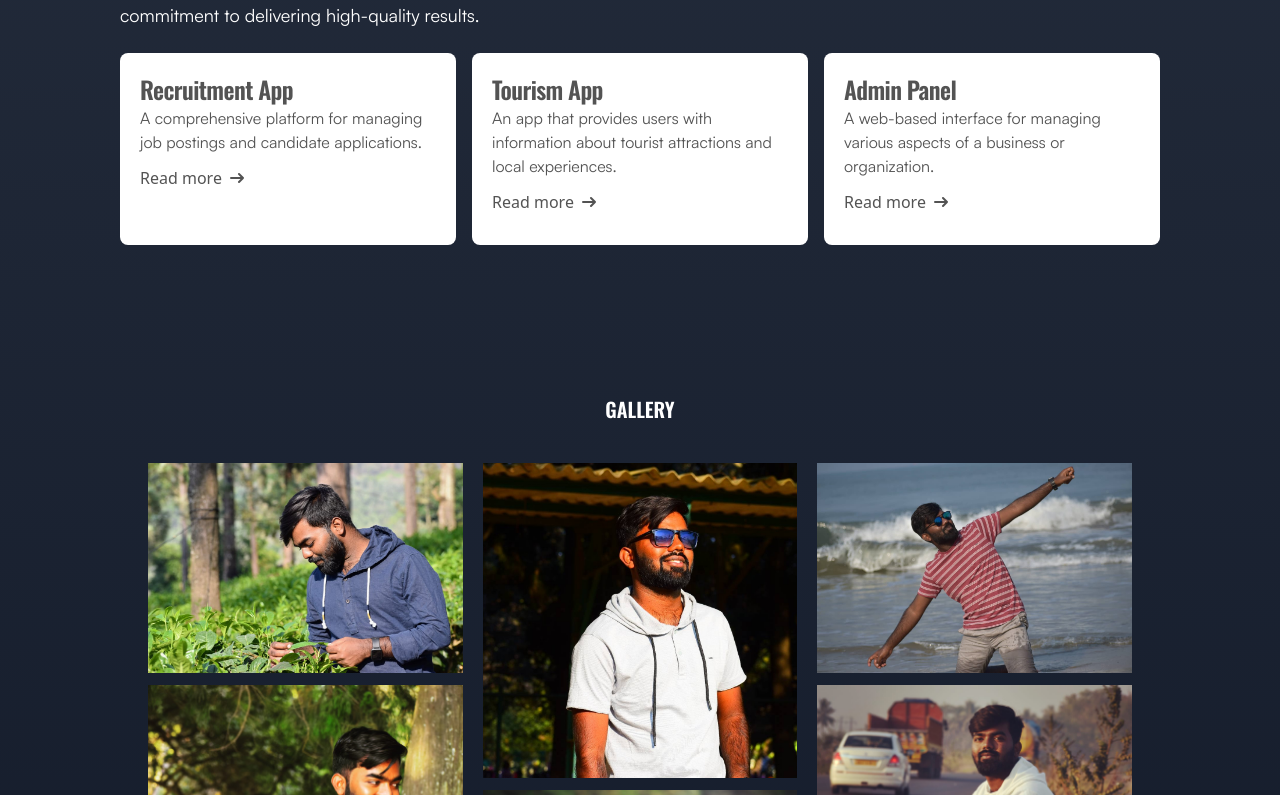
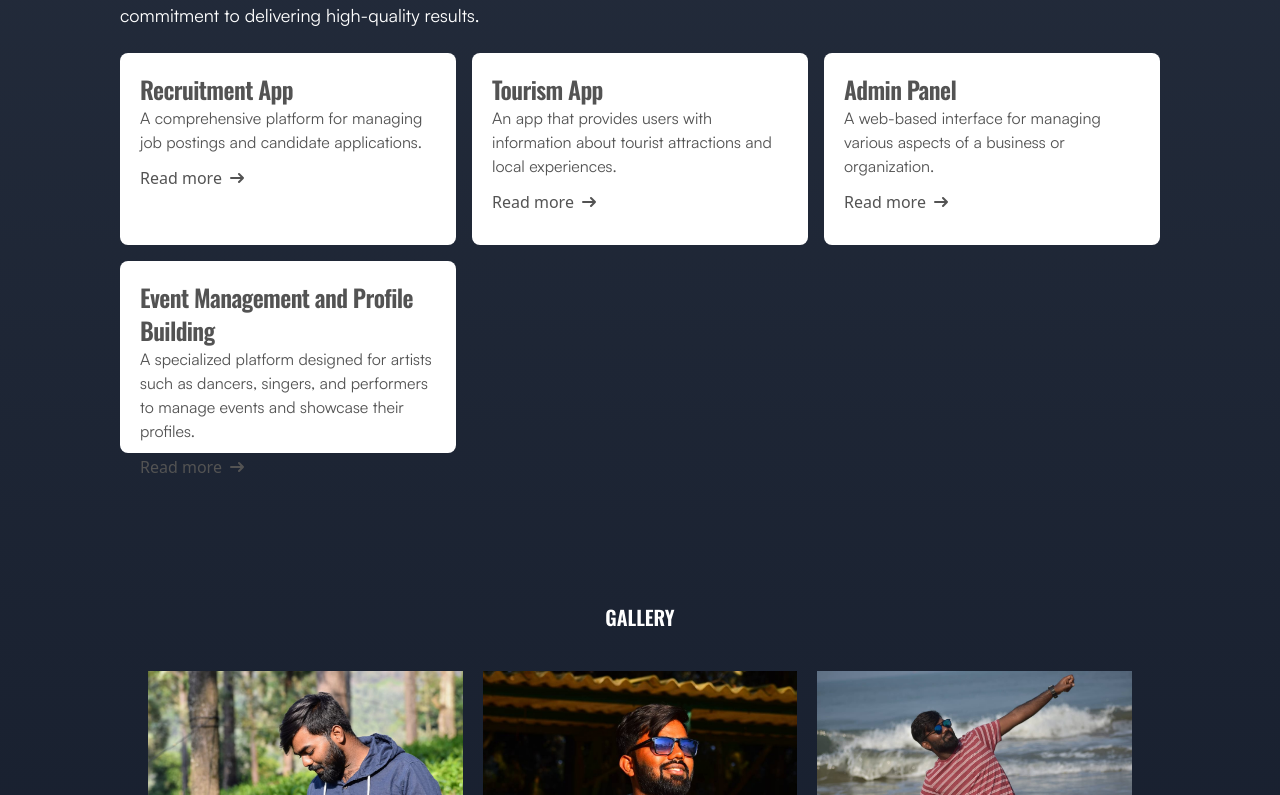
Before and after one commit to kalyankumar999/blog, a Next.js app: page / in a window 1280 px wide. Shown: the part 2005-2800 px from the top of the page. Built offline with nearby package versions, Linux system fonts and the light colour scheme; a web font is replaced by a local one.

Commit message:
update work data

```diff
--- a/src/app/works/data.js
+++ b/src/app/works/data.js
@@ -82,4 +82,43 @@ export const projectData = [
     ],
     liveDemoUrl: "URL_TO_LIVE_DEMO",
   },
+  {
+    id: 4,
+    title: "Event Management and Profile Building",
+    position: "Frontend Developer",
+    technologies: [
+      "Next.js",
+      "TypeScript",
+      "Tailwind CSS",
+      "Appwrite",
+      "Razorpay",
+    ],
+    summary:
+      "A specialized platform designed for artists such as dancers, singers, and performers to manage events and showcase their profiles. It bridges the gap between performers and event organizers by offering an intuitive and feature-rich interface.",
+
+    objectives:
+      "Provide a streamlined platform for artists to manage their professional profiles and events efficiently, fostering better visibility and career growth.",
+
+    features: [
+      "Profile creation and customization for artists",
+      "Event scheduling and management",
+      "Real-time notifications for bookings and inquiries",
+      "Performance analytics and insights",
+      "Integration with Appwrite for authentication and data management",
+      "WhatsApp and email communication for booking confirmations and updates",
+      "Razorpay integration for secure payment processing",
+    ],
+
+    contributions: [
+      "Developed the frontend interface using Next.js and TypeScript.",
+      "Designed and implemented responsive UI components with Tailwind CSS.",
+      "Integrated Appwrite for secure authentication and real-time data synchronization.",
+      "Implemented Razorpay for secure and seamless payment processing for bookings.",
+      "Built WhatsApp and email communication workflows for user notifications.",
+      "Collaborated with designers and backend developers to deliver a cohesive product.",
+      "Ensured smooth user experience with extensive testing and debugging.",
+    ],
+
+    liveDemoUrl: "URL_TO_LIVE_DEMO",
+  },
 ];
--- a/src/components/AboutSection/data.js
+++ b/src/components/AboutSection/data.js
@@ -1,7 +1,7 @@
 export const aboutData = {
   name: "Kalyan Kumar Avula",
   title: "Software Web Developer",
-  experience: "1+ years experience as a Frontend Developer",
+  experience: "2 years experience as a Frontend Developer",
   hobbies: "Photography, Coding, and Traveling",
   description:
     " I am a passionate Software Web Developer with over a year of experience in the industry. Professionally, I'm focused on frontend development, crafting intuitive and dynamic user interfaces. I am dedicated to continuous learning and improvement, always striving to enhance my skills and contribute to impactful projects.",
--- a/src/components/WorkSection/data.js
+++ b/src/components/WorkSection/data.js
@@ -30,5 +30,14 @@ export const workData = {
       details:
         "Built a comprehensive admin panel that allows business owners to manage operations efficiently. The interface includes features for user management, data analysis, and real-time updates, ensuring smooth business workflows.",
     },
+    {
+      id: 4,
+      title: "Event Management and Profile Building",
+      description:
+        "A specialized platform designed for artists such as dancers, singers, and performers to manage events and showcase their profiles.",
+
+      details:
+        "Built a dynamic and user-friendly web application to cater to the needs of artists. The platform enables performers to create and manage their professional profiles, schedule events, and connect with event organizers. Features include real-time notifications, customizable portfolios, and performance analytics, ensuring artists can efficiently manage their careers and gain visibility.",
+    },
   ],
 };
```
